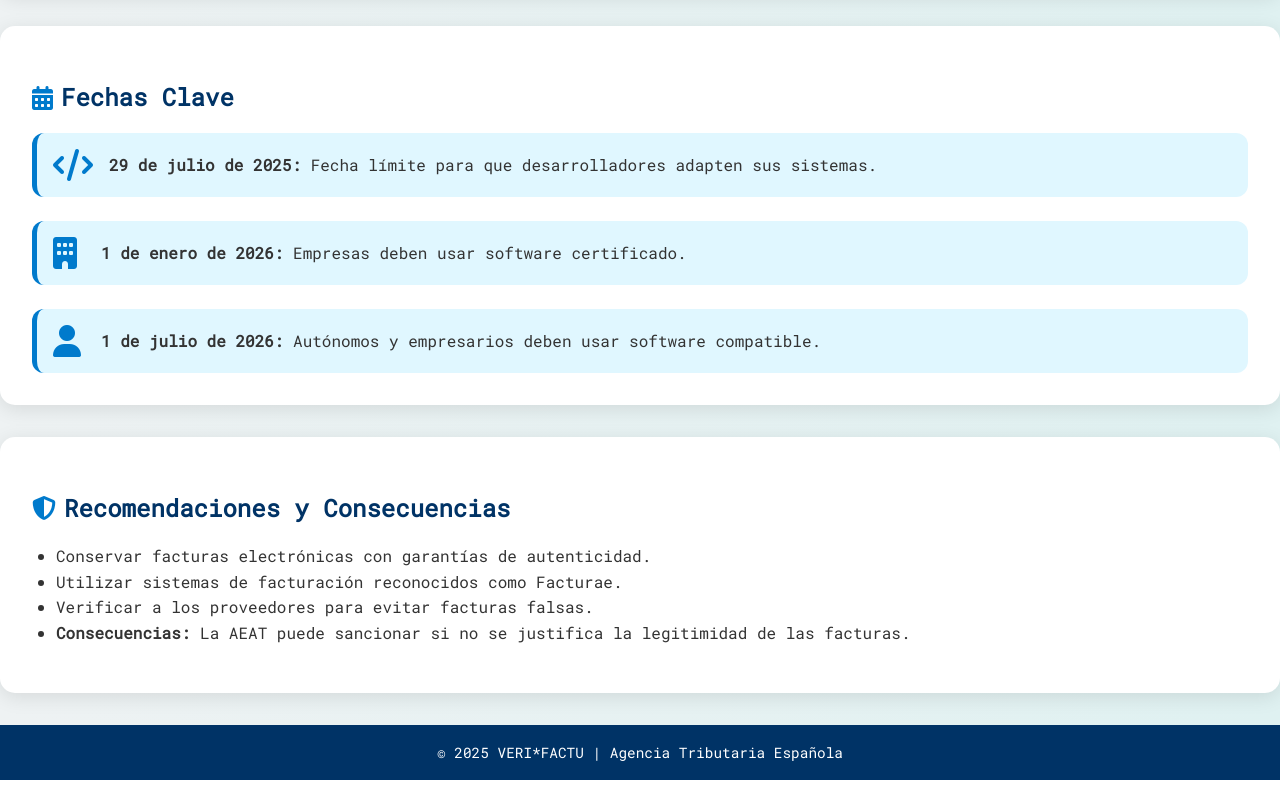
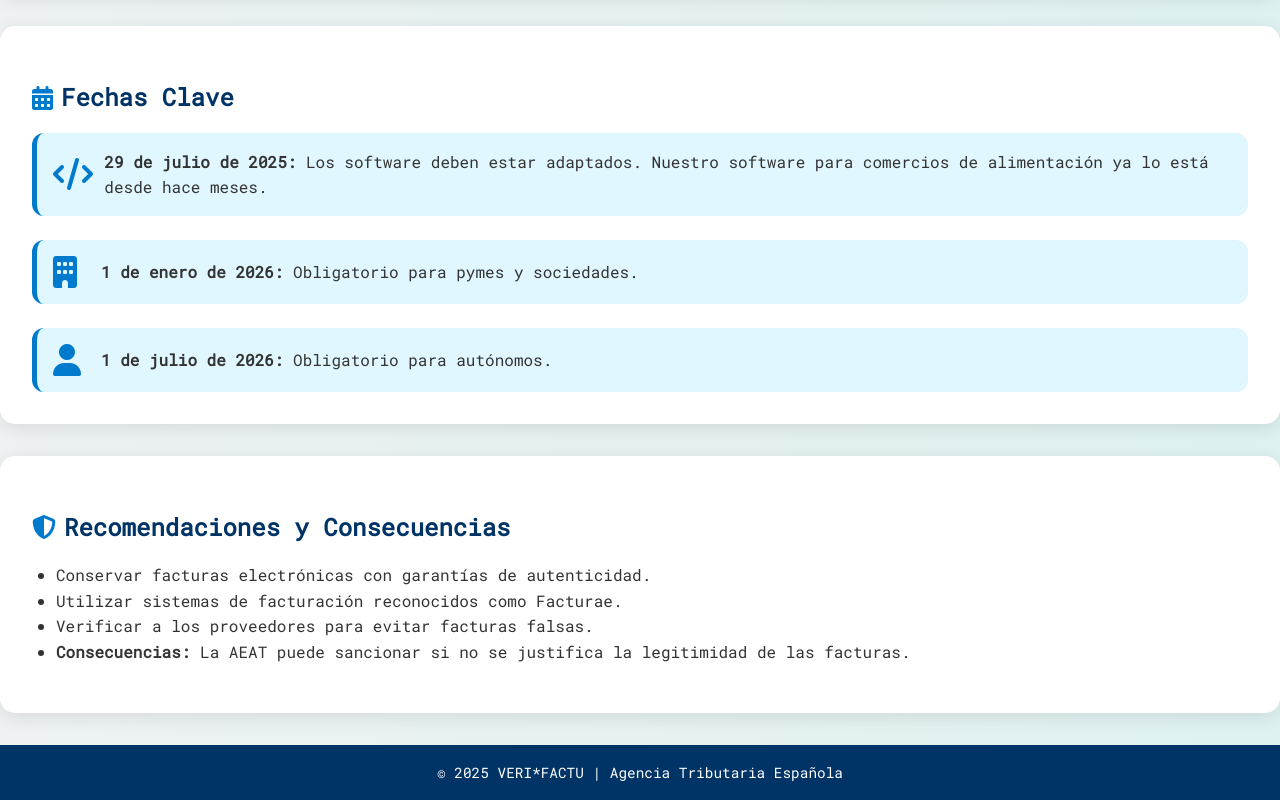
Before and after one commit to KenKenzzz/VERIFACTU, a plain HTML site: page index.html in a window 1280 px wide. Shown: the part 1391-2191 px from the top of the page. Drawn offline with Linux system fonts and the light colour scheme.

Commit message:
Update index.html

```diff
--- a/index.html
+++ b/index.html
@@ -192,15 +192,15 @@ requisitos legales. </li>
       <div class="timeline">
         <div class="timeline-item">
           <i class="fas fa-code"></i>
-          <div><strong>29 de julio de 2025:</strong> Fecha límite para que desarrolladores adapten sus sistemas.</div>
+          <div><strong>29 de julio de 2025:</strong> Los software deben estar adaptados. Nuestro software para comercios de alimentación ya lo está desde hace meses. </div>
         </div>
         <div class="timeline-item">
           <i class="fas fa-building"></i>
-          <div><strong>1 de enero de 2026:</strong> Empresas deben usar software certificado.</div>
+          <div><strong>1 de enero de 2026:</strong> Obligatorio para pymes y sociedades.</div>
         </div>
         <div class="timeline-item">
           <i class="fas fa-user"></i>
-          <div><strong>1 de julio de 2026:</strong> Autónomos y empresarios deben usar software compatible.</div>
+          <div><strong>1 de julio de 2026:</strong> Obligatorio para autónomos. </div>
         </div>
       </div>
     </section>
```
